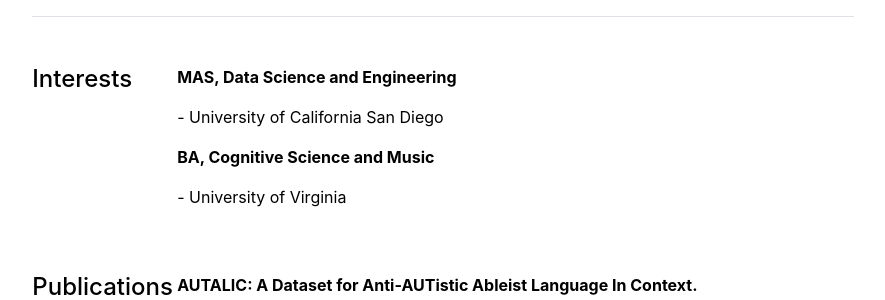
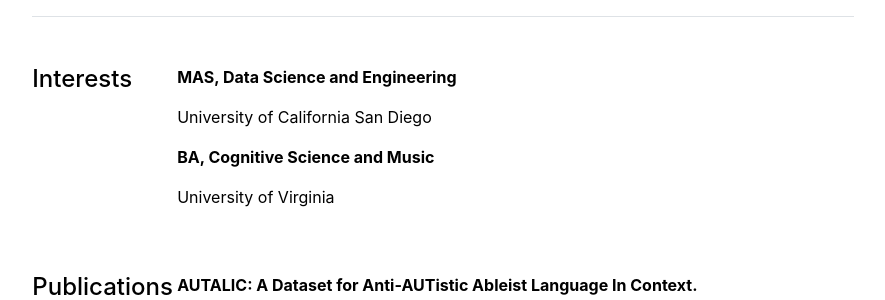
Before and after one commit to speakingofdata/speakingofdata.github.io, a Jekyll site: the page built from research.md, in a window 1280 px wide. Shown: the part 207-507 px from the top of the page, without its empty margins (197-1082 px from the left). Built offline with Jekyll 4.4.1, drawn with Linux system fonts in a browser that asks for light colours.

```diff
--- a/_data/about/education.yml
+++ b/_data/about/education.yml
@@ -1,5 +1,5 @@
 - title: 'MAS, Data Science and Engineering'
-  description: '- University of California San Diego'
+  description: 'University of California San Diego'
 
 - title: 'BA, Cognitive Science and Music'
-  description: '- University of Virginia'
+  description: 'University of Virginia'
```
